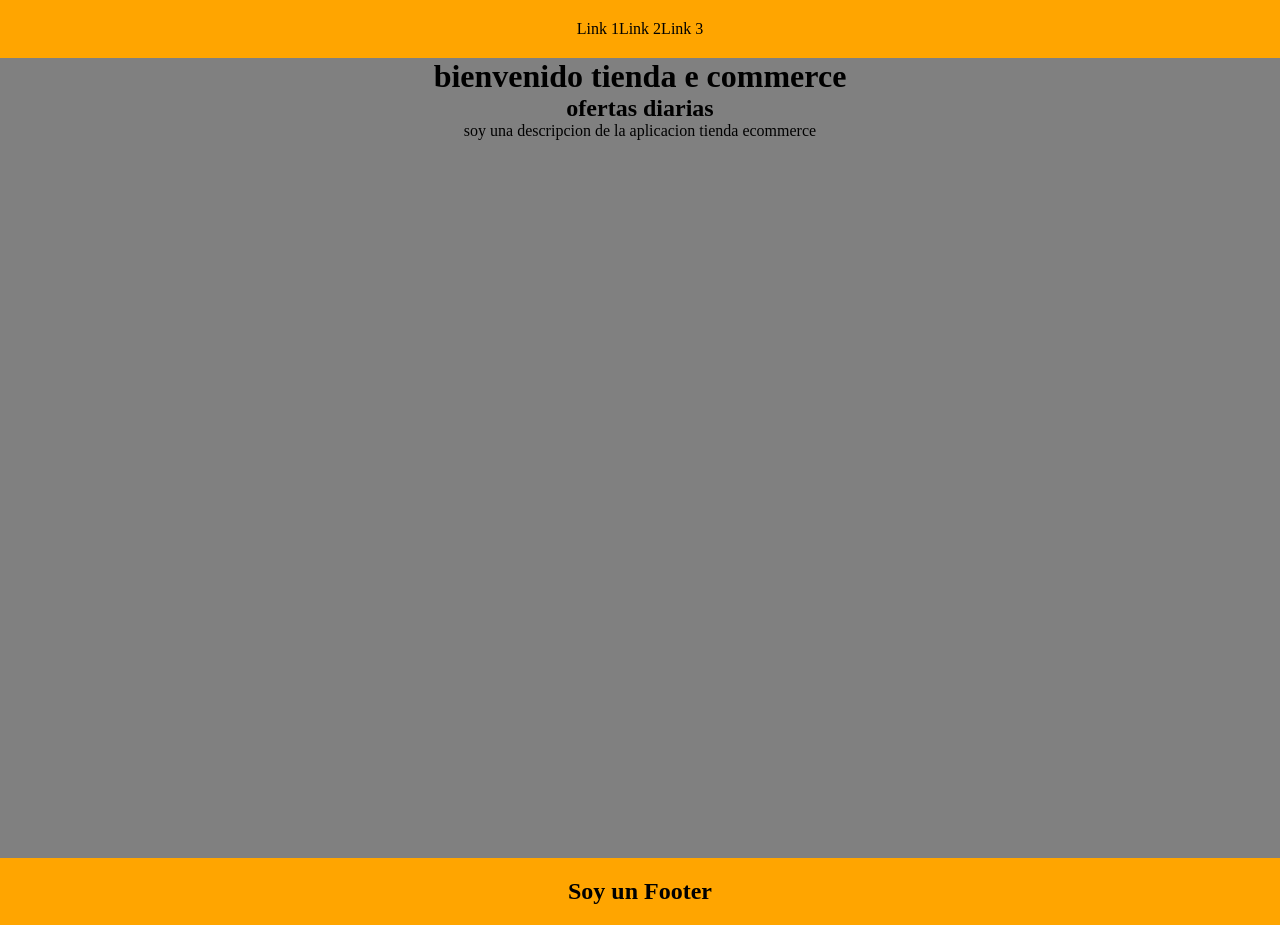
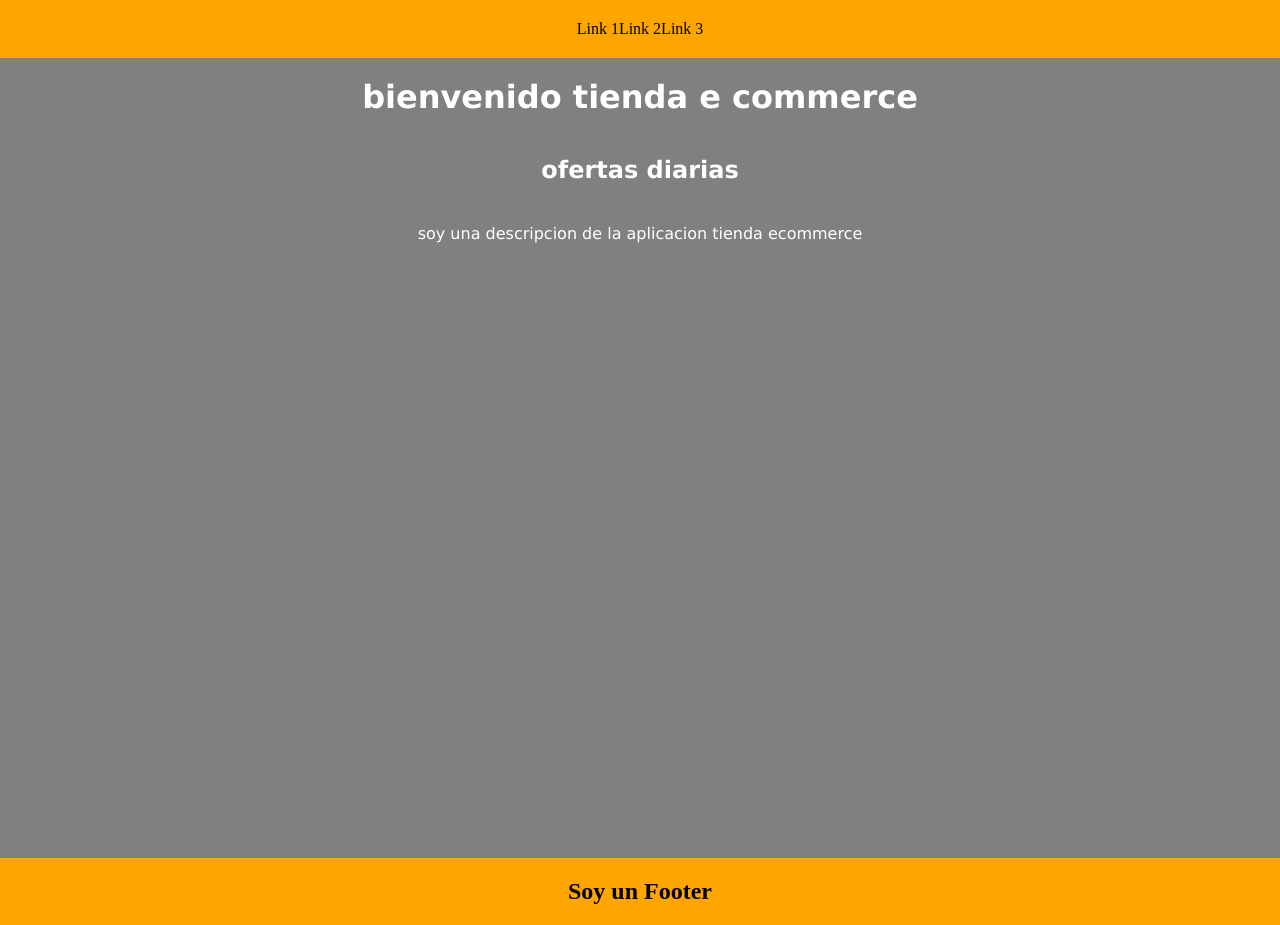
Before and after one commit to lucasbeckerok/my-react-project, a React (Create React App) app: page / in a window 1280 px wide. Built offline with nearby package versions, Linux system fonts and the light colour scheme.

Commit message:
Nueva edicion V.0.3

```diff
--- a/src/Main.js
+++ b/src/Main.js
@@ -1,7 +1,7 @@
 const Main = () => {
     return (
     <main>
-        <div>
+        <div id="presentacion">
             <h1>bienvenido tienda e commerce</h1>
             <h2>ofertas diarias</h2>
             <p>soy una descripcion de la aplicacion tienda ecommerce</p>
@@ -10,4 +10,4 @@
     )
 }
 
-export default Main
+export default Main;
--- a/src/scss/App.scss
+++ b/src/scss/App.scss
@@ -37,3 +37,18 @@
   background-color: $colorPrimario;
   padding: 20px;
 }
+
+#presentacion {
+  color: white;
+  font-family:'Lucida Sans', 'Lucida Sans Regular', 'Lucida Grande', 'Lucida Sans Unicode', Geneva, Verdana, sans-serif;
+
+  h1 {
+    padding:20px;
+  }
+  h2 {
+    padding:20px;
+  }
+  P {
+    padding:20px;
+  }
+}
```
